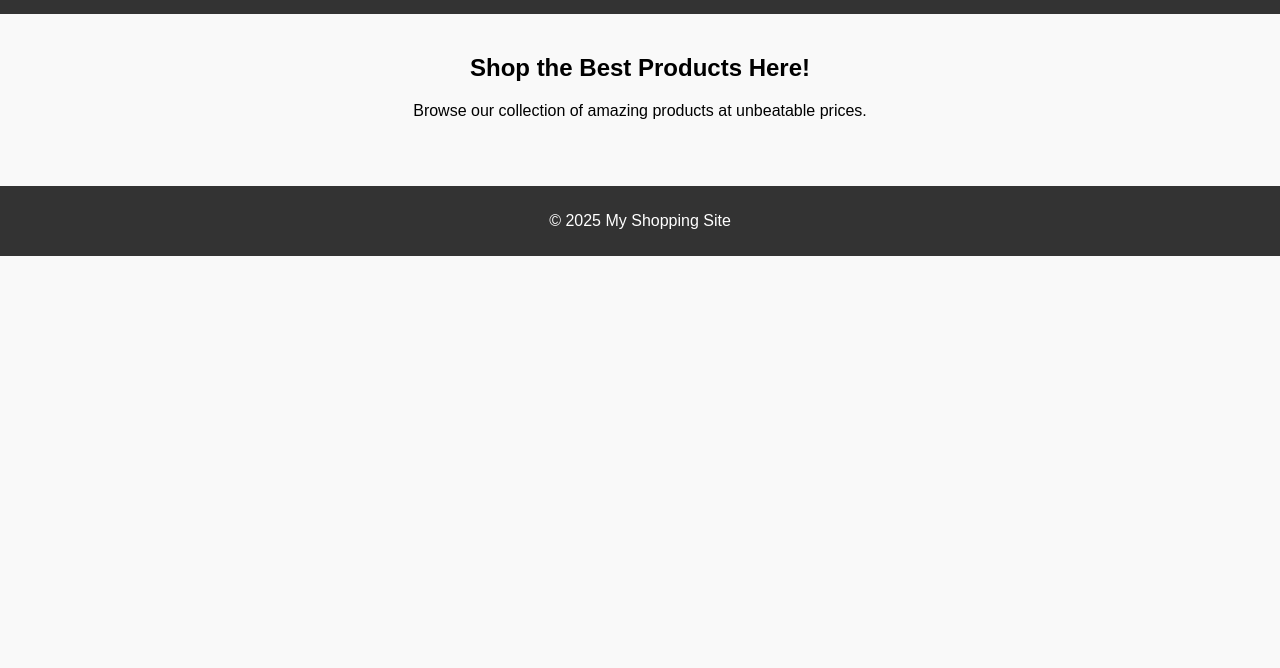
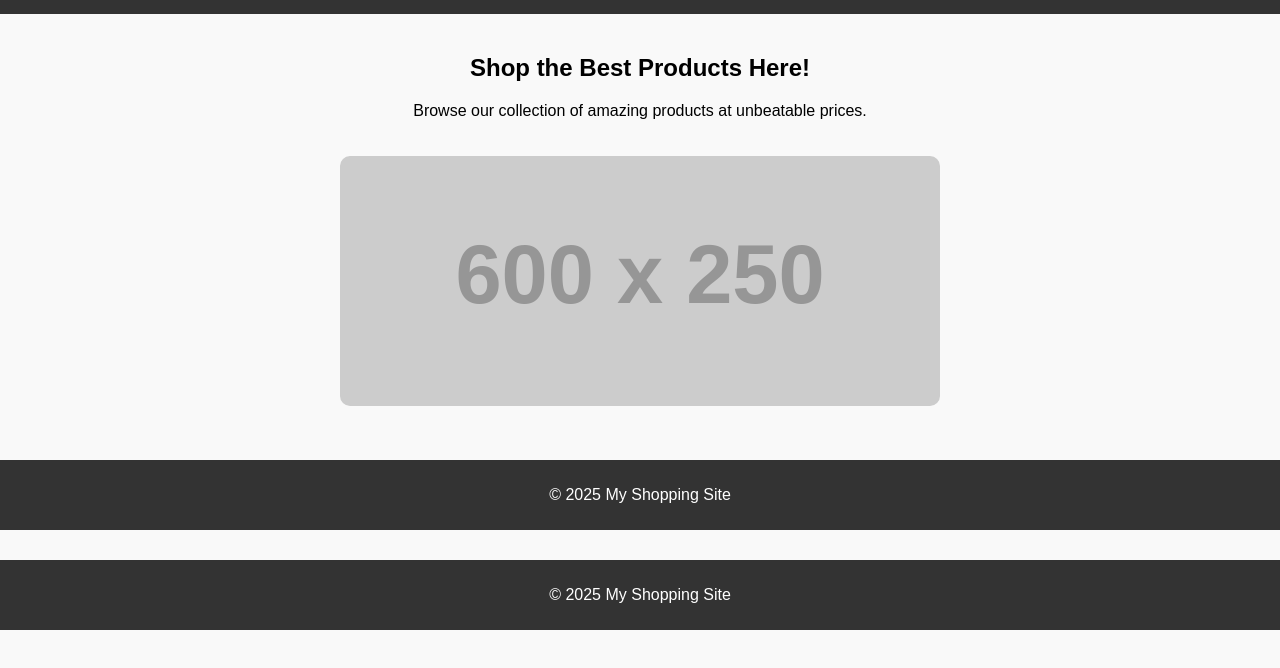
Before and after one commit to meenakshidevi-a/Products, a plain HTML site: page index.html in a window 1280 px wide. Shown: the part 116-784 px from the top of the page. Drawn offline with Linux system fonts and the light colour scheme; placeholder pictures from the web are drawn by us.

Commit message:
Update index.html

```diff
--- a/index.html
+++ b/index.html
@@ -18,7 +18,14 @@
   <main>
     <h2>Shop the Best Products Here!</h2>
     <p>Browse our collection of amazing products at unbeatable prices.</p>
+    <img src="https://via.placeholder.com/600x250?text=Shopping+Banner" alt="Shopping Banner" class="banner">
   </main>
+
+  <footer>
+    <p>&copy; 2025 My Shopping Site</p>
+  </footer>
+</body>
+</html>
 
   <footer>
     <p>&copy; 2025 My Shopping Site </p>
```
